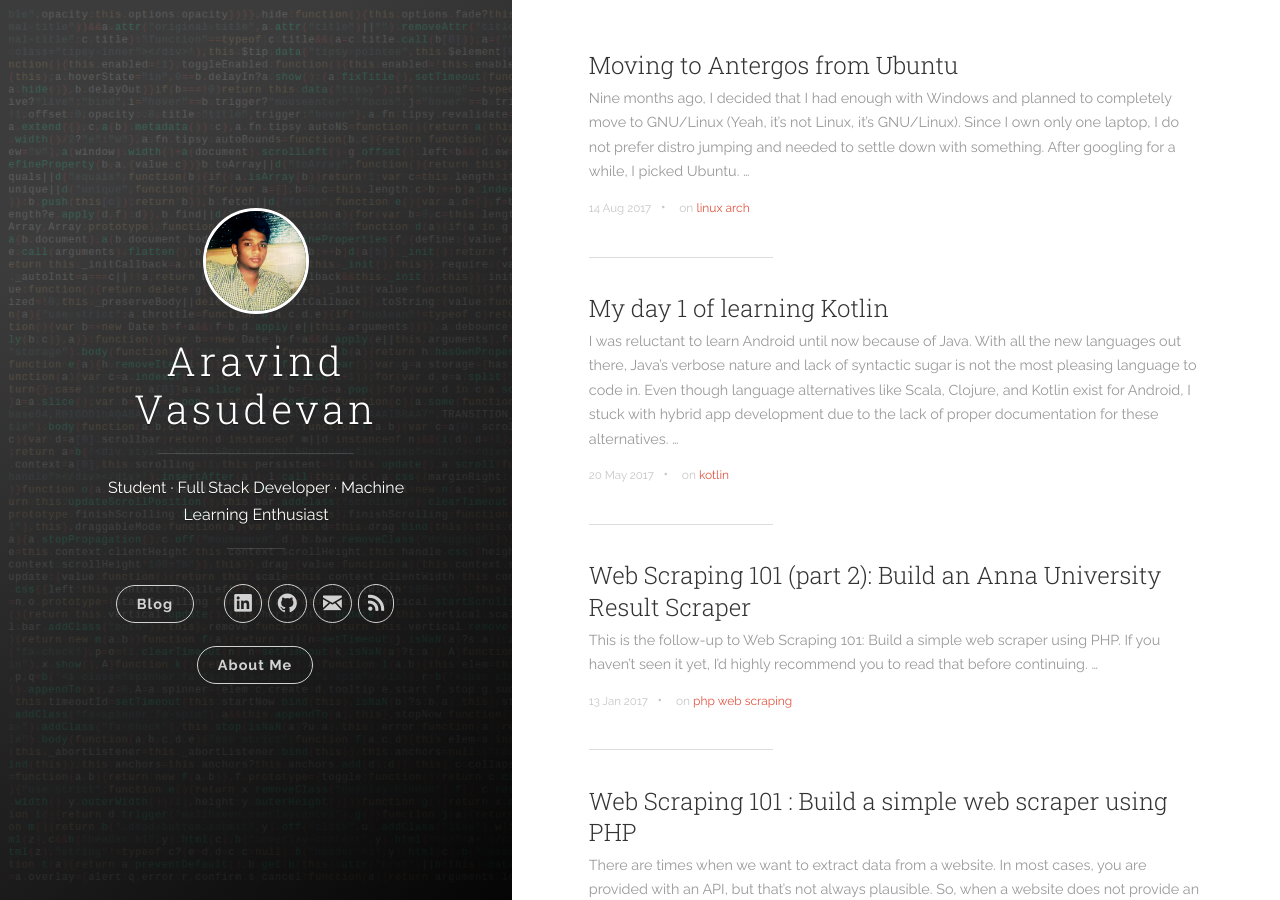
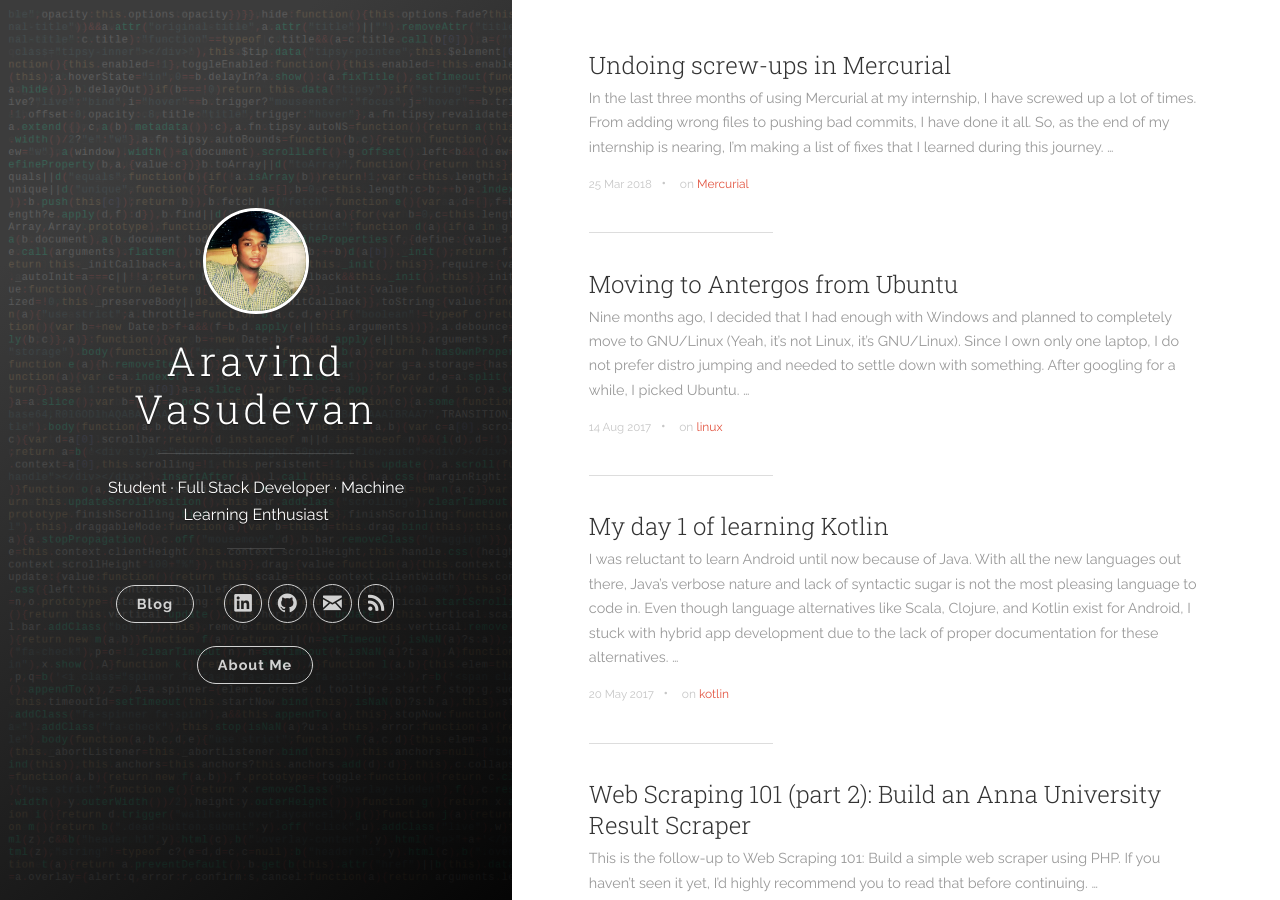
Before and after one commit to AravindVasudev/AravindVasudev.github.io, a Jekyll site: the page built from index.html, in a window 1280 px wide and 900 px high. Built offline with Jekyll 4.4.1, drawn with Linux system fonts in a browser that asks for light colours; emoji names are drawn with the system emoji font; the list of posts is cut into pages by our own code.

Commit message:
Undoing screw-ups in Mercurial blog added

````diff
--- a/_posts/2017-08-13-moving-to-antergos.md
+++ b/_posts/2017-08-13-moving-to-antergos.md
@@ -2,7 +2,7 @@
 title:  "Moving to Antergos from Ubuntu"
 date:   2017-08-15 1:00:00 +0530
 categories: [linux]
-tags: [linux, arch]
+tags: [linux]
 ---
 
 Nine months ago, I decided that I had enough with Windows and planned to
--- /dev/null
+++ b/_posts/2018-03-12-undoing-screw-ups-in-hg.md
@@ -0,0 +1,70 @@
+---
+title:  "Undoing screw-ups in Mercurial"
+date:   2018-03-26 04:00:00 +0530
+categories: [Mercurial]
+tags: [Mercurial]
+---
+
+In the last three months of using Mercurial at my internship, I have screwed up a lot of times.
+From adding wrong files to pushing bad commits, I have done it all. So, as the end of
+my internship is nearing, I'm making a list of fixes that I learned during this journey.
+
+--------------------------------------------------------------------------------
+
+## Adding all files
+Most of us have a muscle memory to do this:
+
+```php
+git/hg add .
+git/hg commit -m "foo"
+git/hg push
+```
+But if you are working on a legacy codebase which is as old as time itself, you
+will have to look twice for a ignore file before adding everything. Trust me on this,
+you don't want to look like a halfwit who is just discovering what a version control is
+at your internship.
+
+But if you have added mindlessly added everything, here is how you undo it:
+
+```php
+hg update -C
+```
+
+Beware: This removes all uncommitted changes. So backup your changes before you run this.
+
+## Ludicrous Changes
+Sometimes we do changes that make us question our own sanity. At times like these, all we
+want is to revert back to the previous commit and pretend like nothing happened. Here is
+how you do that:
+
+### Before Commit
+This is easy. you have done something ridiculous but were lucky enough to spot it
+out before committing. Just run this:
+
+```php
+hg update -C
+```
+
+### After Commit
+This is easy too. you have done something ridiculous and you committed. Just run this:
+
+```php
+hg strip 'roots(outgoing())'
+```
+
+### After Push
+This is when you should consider a doctor and another job since doing a half-assed push as
+an intern is the best way to get kicked out. Reverting pushed commits in Mercurial is
+so convoluted that you might find a million different variation of doing it on the web.
+Here is the one that worked for me:
+
+```php
+hg clone -r [changeset] [repo] [new-directory] # this is much quicker than cloning it from the server
+cp [repo]/.hg/hgrc [new-directory]/.hg/
+```
+
+Running this, you will end up with a new repo at the given changeset.
+
+--------------------------------------------------------------------------------
+
+And that's pretty much it. Hopefully, this was helpful.
````
